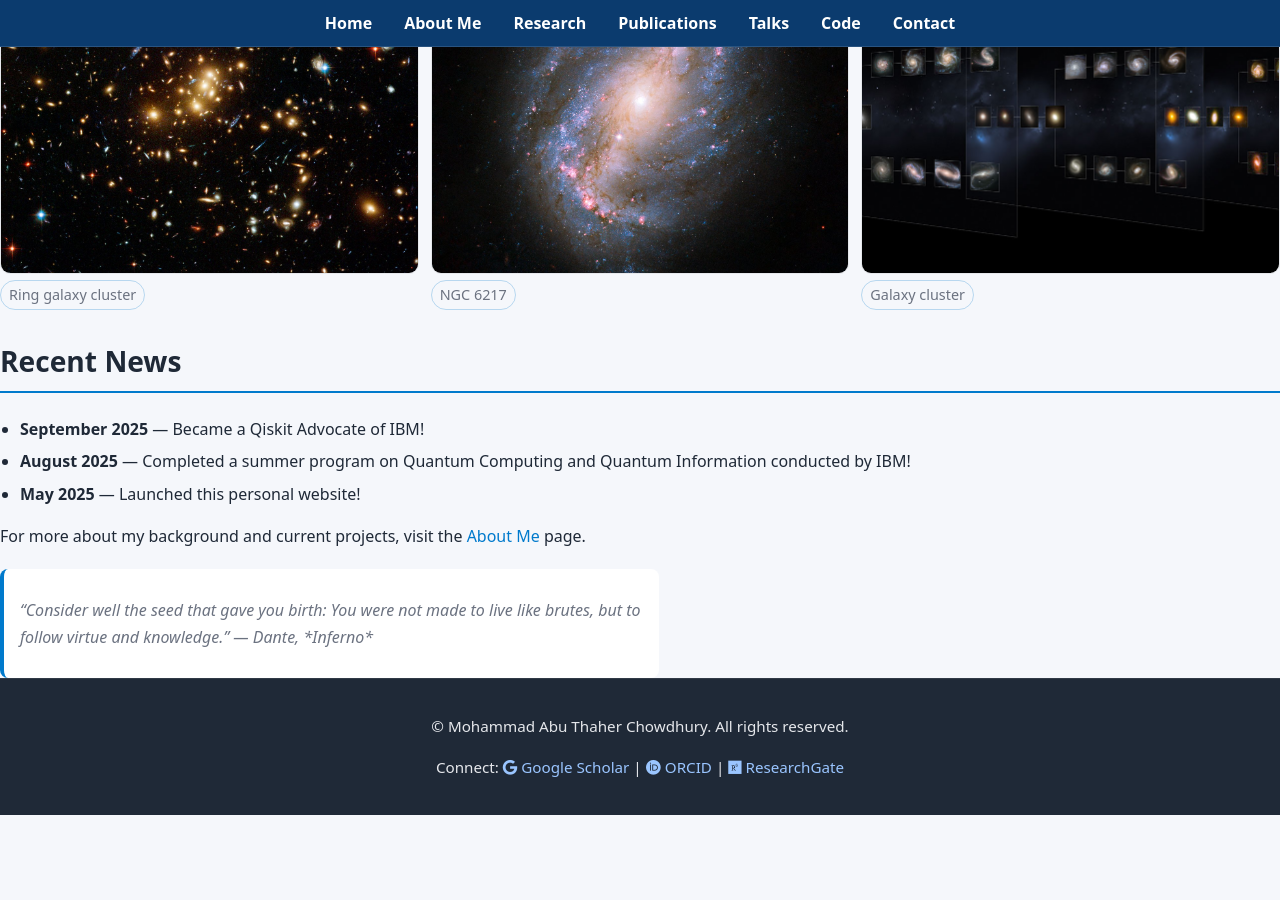
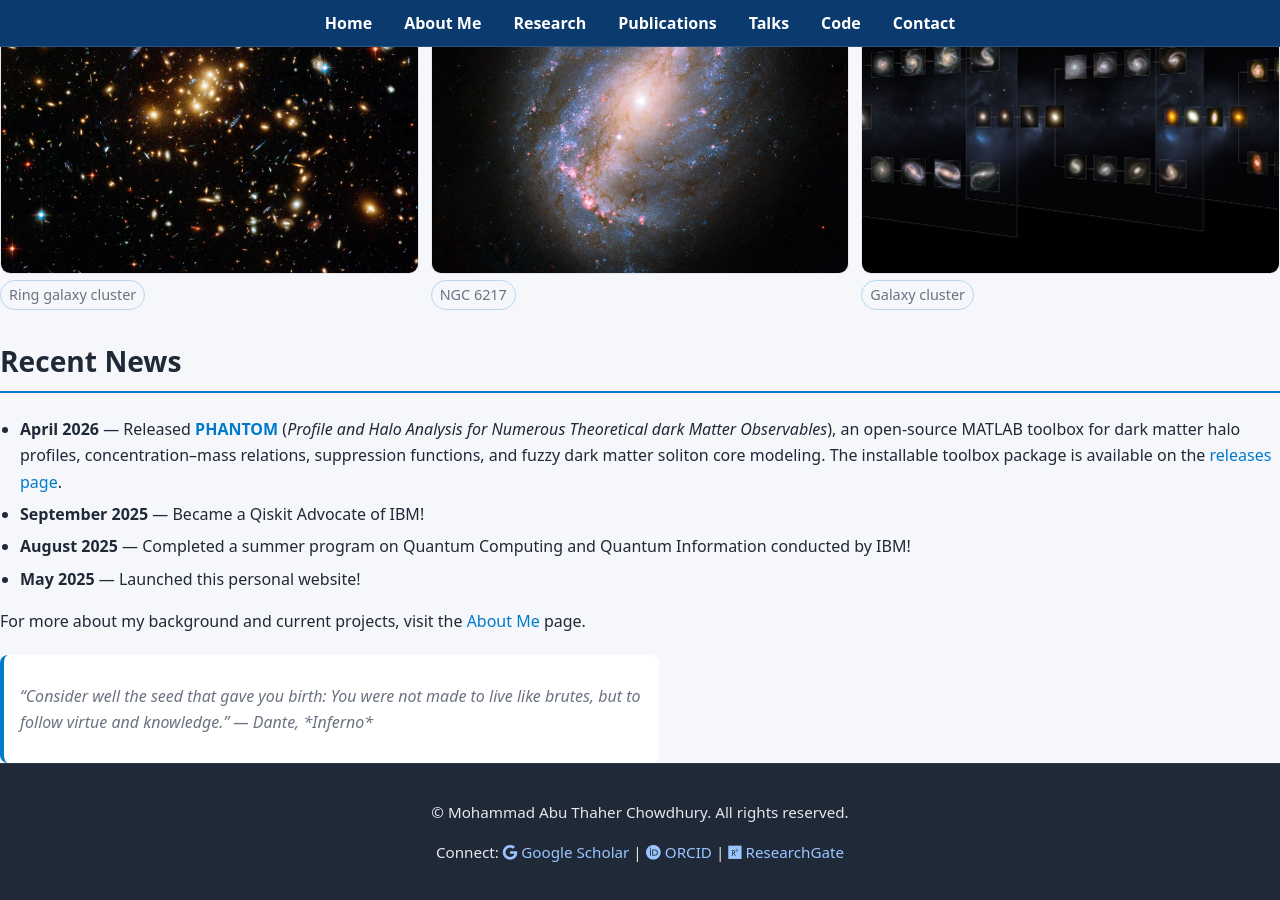
Before and after one commit to matc-thaher/website, a Jekyll site: the page built from index.md, in a window 1280 px wide and 900 px high, scrolled down 742 px. Built offline with Jekyll 4.4.1, drawn with Linux system fonts in a browser that asks for light colours; before the commit the page ends 1557 px from its top, so only the background shows below that.

Commit message:
Update index.md

```diff
--- a/index.md
+++ b/index.md
@@ -46,6 +46,7 @@ show_header_phrase: false
 </div>
 
 ## Recent News
+- **April 2026** — Released [**PHANTOM**](https://github.com/matc-thaher/PHANTOM) (*Profile and Halo Analysis for Numerous Theoretical dark Matter Observables*), an open-source MATLAB toolbox for dark matter halo profiles, concentration–mass relations, suppression functions, and fuzzy dark matter soliton core modeling. The installable toolbox package is available on the [releases page](https://github.com/matc-thaher/PHANTOM/releases/latest).
 - **September 2025** — Became a Qiskit Advocate of IBM!
 - **August 2025** — Completed a summer program on Quantum Computing and Quantum Information conducted by IBM!
 - **May 2025** — Launched this personal website!
```
